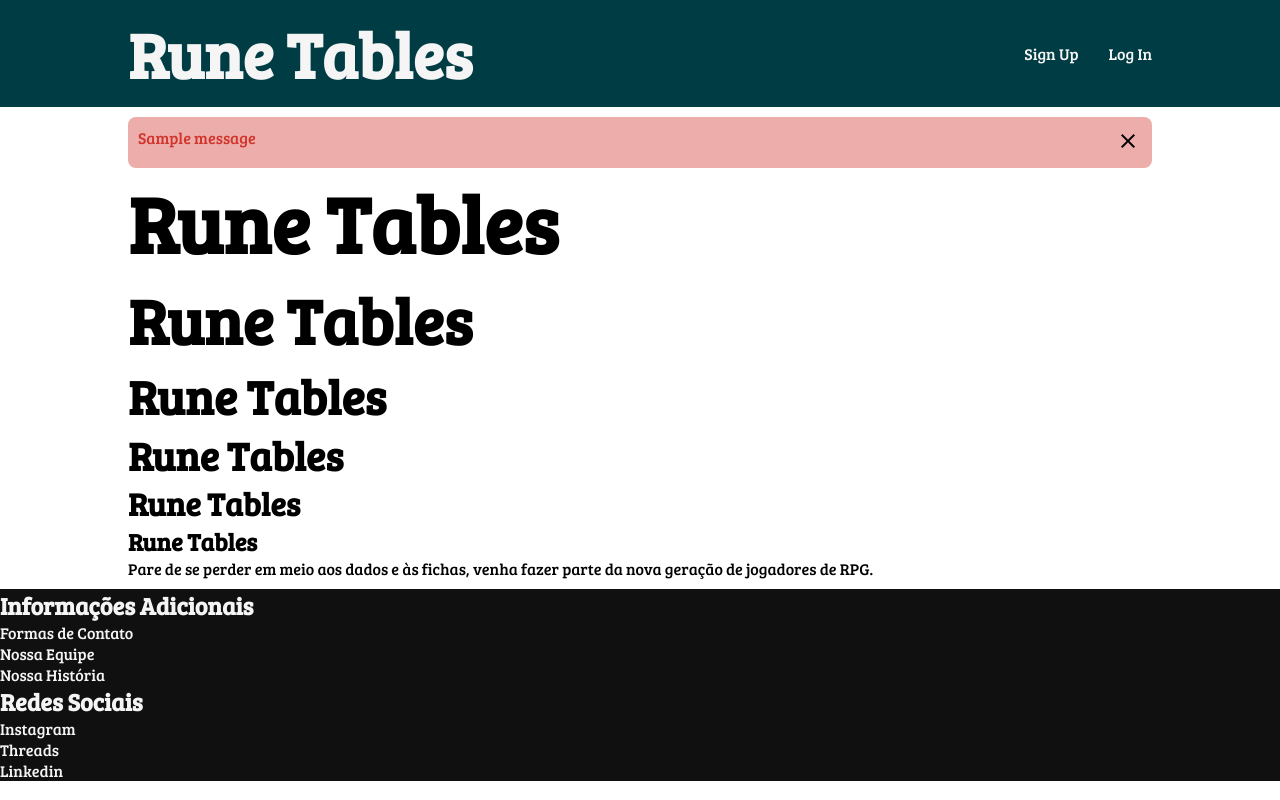
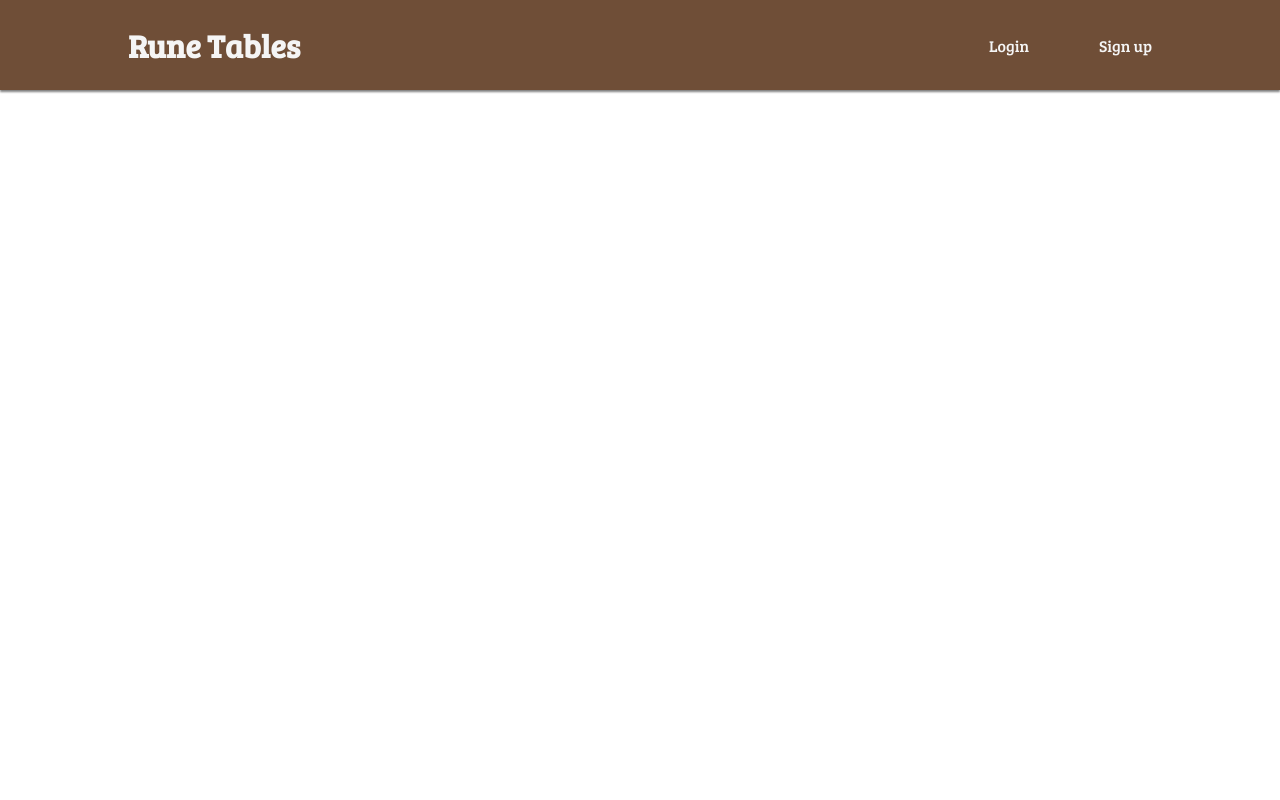
Before and after one commit to VitorMours/CRUD, a Flask app: page / in a window 1280 px wide. Run offline with Flask 3, Linux system fonts and the light colour scheme; tables that the repository leaves empty hold one stand-in row (values such as "Sample post"); one stand-in notice (Sample message) is shown; parts of the project's set-up code (start-up, migrations or seed data) failed here and were passed over.

Commit message:
Recriating front-end focusing in more modularity

```diff
--- a/app/__init__.py
+++ b/app/__init__.py
@@ -4,13 +4,19 @@ from sqlalchemy_utils import database_exists
 from flask_migrate import Migrate
 from .views import views
 from .auth import auth
-from .models import db, migrate, models_classes, User
+from .models import db, migrate, User, Table, Character
 #from .utils import create_tables
+import logging
 
 def create_app():
     app = Flask(__name__)
     app.config['SECRET_KEY'] = 'cuscuz com ovo'
     app.config['SQLALCHEMY_DATABASE_URI'] = 'sqlite:///rune_tables.sqlite3'
+
+    # Setting the application logging handler
+    app.logger.setLevel(logging.INFO)
+    handler = logging.FileHandler('logger.log')
+    app.logger.addHandler(handler)
 
 
     # Registering Blueprints
--- a/app/forms.py
+++ b/app/forms.py
@@ -7,7 +7,7 @@ class SignUpForm(FlaskForm):
        name = StringField("name", validators=[DataRequired()], render_kw={"placeholder":"Your name"})
        email = EmailField("email", validators=[DataRequired()], render_kw={"placeholder":"email"})
        password = PasswordField("password", validators=[DataRequired()], render_kw={"placeholder":"set a password"})
-       check_password = PasswordField("re-enter yout password", validators=[DataRequired()], render_kw={"placeholder":"type your password again"})
+       check_password = PasswordField("check your password", validators=[DataRequired()], render_kw={"placeholder":"type your password again"})
 
 class LoginForm(FlaskForm):
        credential = StringField("credentials", validators=[DataRequired()], render_kw={"placeholder":"Enter your credentials here, nickname or email"})
--- a/app/static/css/base.css
+++ b/app/static/css/base.css
@@ -2,90 +2,64 @@
 
 /* Global and Rooting settings */
 :root{
+    /* Site Font */
     font-family: "Bree Serif", serif;
     font-weight:400;
     font-style:normal;
-    --midnight-green-dark:#003C43;
-    --midnight-green-light:#135D66;
-    --verdigris:#77B0AA;
-    --mint-green:#E3FEF7;
-    --night:#101010;
-    --whitesmoke:whitesmoke;
+
+    /* Color Pallete */
+    --coffee:#6F4E37;
+    --french-beige:#A67B5B;
+    --middle-yellow-red:#ECB176;
+    --light-orange:#FED8B1;
+    --dark-grey:#292929;
+
+    /* Alerts Colors */
     --alert-text:#D0342C;
     --alert:#edaeab;
-    --info
+    --info:#ffffff;
+    --sucess:#98fb98;
+    --sucess-text:#008000;
 }
 * {
     margin:0px;
     padding:0px;
 }
-/* Custom (I forget the name) settings */
-/* TODO: Remember the name of the thigs i make only for me, and use */
-/* Tags settings */
 
-h1 {font-size: 5em;}
-h2 {font-size: 4em;}
-h3 {font-size: 3em;}
-h4 {font-size: 2.5em;}
-h5 {font-size: 2em;}
-h6 {font-size: 1.5em;}
+/* Standard Tags */
+header {
+    background-color:var(--coffee);
+    height:90px;
+    box-shadow: 0px 2px 2px grey;
+}
+ul {
+    display: flex;
+    justify-content: space-between;
+    gap:70px;
+ }
+li {
+    list-style-type:none;
+}
 
 a {
-    color:var(--whitesmoke);
-    text-decoration:none;
+    color:black;
+    text-decoration: none;
 }
-a:hover {
-    font-weight: bold;
+a:hover{
+    text-decoration: underline;
 }
 
-/* Classes settings */
-.content-container {
-    padding: 0vh 10vw;
-    padding-top:10px;
-    padding-bottom:10px;
+
+/* Custom Classes */
+.header-content-container {
+    display: flex;
+    height:90px;
+    align-items: center;
+    justify-content:space-between;
+}
+.content-container{
+    margin:0vh 10vw;
 }
 
-body {
-
-}
-
-header {
-    background-color:var(--midnight-green-dark);
-    color:var(--whitesmoke);
-
-}
-.header-content {
-    display:flex;
-    justify-content:space-between;
-    align-items: center;
-}
-nav {
-    display:flex;
-}
-nav  > ul {
-    display:flex;
-    gap:30px;
-    list-style-type: none;
-}
-
-.flash-messages {
-    padding:10px;
-    border-radius: 8px;
-    list-style: none;
-    background-color:var(--alert);
-    color:var(--alert-text);
-}
-.flash-container {
-    display:flex;
-    justify-content: space-between;
-}
-button {
-    background-color: transparent;
-    border-color: transparent;
-    cursor: pointer;
-}
-footer {
-    background-color:var(--night);
-    color:var(--whitesmoke);
-
-}
+/**/
+/**/
--- /dev/null
+++ b/app/static/css/custom.css
@@ -0,0 +1,17 @@
+/* Custom css attributes and tags */
+
+[whitesmoke] {
+	color:whitesmoke;
+}
+
+[no-decoration]:hover{
+	text-decoration: none;
+}
+
+[logged-navigation] {
+	display:flex;
+	justify-content:space-between;
+	align-content: space-between;
+	width: 85%;
+
+}
--- a/app/templates/base.jinja
+++ /dev/null
@@ -1,24 +0,0 @@
-<!DOCTYPE html>
-<html lang="en">
-<head>
-    <meta charset="UTF-8">
-    <link rel="stylesheet" href="{{ url_for('static', filename="css/base.css") }}">
-    <link rel="stylesheet" href="https://fonts.googleapis.com/css2?family=Material+Symbols+Outlined:opsz,wght,FILL,GRAD@24,400,0,0" />
-    <title>{%  block title %}{% endblock %} - Rune Tables</title>
-</head>
-<body>
-    <header>
-        {% block header %}
-        {% endblock %}
-    </header>
-    <main>
-        {% block main %}
-        {% endblock %}
-    </main>
-    <footer>
-        {% block footer %}
-        {% endblock %}
-    </footer>
-    <script src="{{url_for('static', filename="js/main.js")}}"></script>
-</body>
-</html>
--- a/app/templates/includes/flashes.jinja
+++ /dev/null
@@ -1,12 +0,0 @@
-    {% with messages = get_flashed_messages() %}
-        {% if messages %}
-                <ul class="flash-messages">
-                    {% for message in messages %}
-                        <div class="flash-container">
-                            <li>{{ message }}</li>
-                            <button type="button" class="flash-message-button"><i class="material-symbols-outlined"> close </i></button>
-                        </div>
-                    {% endfor %}
-                </ul>
-        {% endif %}
-    {% endwith %}
--- a/app/templates/includes/header.jinja
+++ /dev/null
@@ -1,11 +0,0 @@
-<div class="content-container">
-  <div class="header-content">
-    <h2>Rune Tables</h2>
-    <nav>
-      <ul> <!-- Colocar aqui embaixo o link pra função d evisualização de sign in-->
-        <li><a href="{{ url_for('views.signup') }}" target="_self">Sign Up</a></li>
-        <li><a href="{{ url_for('views.login') }}" target="_self">Log In</a></li>
-      </ul>
-    </nav>
-    </div>
-</div>
--- a/app/templates/index.jinja
+++ b/app/templates/index.jinja
@@ -1,48 +1,16 @@
-{% extends "base.jinja" %}
+{% extends 'module/extends/base.jinja' %}
 
 {% block title %}Home{% endblock %}
 
 {% block header %}
-  {% include 'includes/header.jinja' %}
+	{% include 'module/includes/standard-header.jinja' %}
 {% endblock %}
+
 {% block main %}
-<div class="content-container">
-  {% include 'includes/flashes.jinja' %}
 
-  <section>
-    <article>
-      <h1>Rune Tables</h1>
-      <h2>Rune Tables</h2>
-      <h3>Rune Tables</h3>
-      <h4>Rune Tables</h4>
-      <h5>Rune Tables</h5>
-      <h6>Rune Tables</h6>
-      <p>
-        Pare de se perder em meio aos dados e às fichas, venha fazer parte da nova geração de jogadores de RPG.
-      </p>
-    </article>
 
-</section>
-
-</div>
 
 {% endblock %}
 
 {% block footer %}
-<div>
-  <h6>Informações Adicionais</h6>
-  <ul>
-      <li><a href="" target="_self">Formas de Contato</a></li>
-      <li><a href="" target="_self">Nossa Equipe</a></li>
-      <li><a href="" target="_self">Nossa História</a></li>
-  </ul>
-</div>
-<div>
-  <h6>Redes Sociais</h6>
-  <ul>
-      <li><a href="" target="_blank">Instagram</a></li>
-      <li><a href="" target="_blank">Threads</a></li>
-      <li><a href="" target="_blank">Linkedin</a></li>
-  </ul>
-</div>
 {% endblock %}
--- /dev/null
+++ b/app/templates/module/extends/base.jinja
@@ -0,0 +1,37 @@
+<!DOCTYPE html>
+<html lang="pt-br">
+<head>
+    <meta charset="UTF-8">
+    <link rel="stylesheet" href="{{ url_for('static', filename="css/base.css") }}">
+    <link rel="stylesheet" href="{{ url_for('static', filename="css/custom.css") }}">
+    <link rel="stylesheet" href="https://fonts.googleapis.com/css2?family=Material+Symbols+Outlined:opsz,wght,FILL,GRAD@24,400,0,0" />
+    <title>{%  block title %}{% endblock %} - Rune Tables</title>
+</head>
+<body>
+        <header>
+            <div class="content-container">
+                <div class="header-content-container">
+                    {% block header %}
+
+                    {% endblock %}
+                </div>
+            </div>
+        </header>
+        <main>
+            <div class="content-container">
+                {% block main %}
+
+                {% endblock %}
+            </div>
+
+        </main>
+        <footer>
+            <div class="content-container">
+                {% block footer %}
+
+                {% endblock %}
+            </div>
+        </footer>
+        <script src="{{url_for('static', filename="js/main.js")}}"></script>
+</body>
+</html>
--- /dev/null
+++ b/app/templates/module/includes/standard-header.jinja
@@ -0,0 +1,9 @@
+<a href="{{ url_for('views.index') }}" no-decoration>
+	<h1 whitesmoke >Rune Tables</h1>
+</a>
+<nav>
+	<ul>
+		<li><a whitesmoke href="{{ url_for('views.login') }}">Login</a></li>
+		<li><a whitesmoke href="{{ url_for('views.signup') }}">Sign up</a></li>
+	</ul>
+</nav>
--- /dev/null
+++ b/app/utils.py
@@ -0,0 +1,3 @@
+# Deixar isso daqui, poderia servir como um meio de criar o logger a parte da aplicação
+# e a parte de todas as visualizações chamando apenas funçoes específicas para que fornecam
+# o log necessário, e de maneira limpa.
--- a/app/views.py
+++ b/app/views.py
@@ -1,9 +1,8 @@
 from flask import Flask, request, jsonify, render_template, Blueprint, flash, redirect, session, g, url_for, current_app
+from .models import User, Table, Character, db
+from .forms import SignUpForm, LoginForm
 from functools import wraps
-from .forms import SignUpForm, LoginForm
-from .models import User, Table, Character, db
-
-
+import logging
 
 views = Blueprint("views", __name__)
 
@@ -13,47 +12,56 @@ def login_required(f):
         if 'logged_in' in session:
             return f(*args, **kwargs)
         else:
-            flash("You need to login first")
+            flash("You need to login first", 'alert')
             return redirect( url_for("views.index"))
     return wrap
 
 
 
-@views.get("/")
+@views.route("/")
 def index():
     return render_template("index.jinja")
 
 @views.route("/signup", methods = ["GET", "POST"])
 def signup():
-    if request.method == "POST":
-        name = request.form['name']
-        email = request.form['email']
-        password = request.form['password']
-
-        user = User(
-                name = request.form['name'],
-                email = request.form['email'],
-                password = request.form['password'],
-                )
-
-        db.session.add(user)
-        db.session.commit()
-
-        return redirect(url_for("views.homepage"))
-
-    if request.method == "GET":
-        form = SignUpForm()
-        return render_template("signup.jinja", form=form)
-
+    form = SignUpForm()
+    if request.method == 'GET':
+        return render_template('signup.jinja', form = form)
+    elif request.method == "POST":
+        if form.validate_on_submit():
+            current_app.logger.info(f"Cadastro do usuário com informações:\nName: {request.form['name']}\nEmail: {request.form['email']}")
+            return redirect(url_for('views.homepage'))
 
 @views.route("/login")
 def login():
     return render_template("login.jinja")
 
 
+@views.route("/homepage")
+def homepage():
+    return render_template('homepage.jinja')
 
 
 
-@views.route("/homepage/")
-def homepage():
-    return "Homepage"
+@views.route("/tables")
+def tables():
+    return "Tables"
+
+@views.route("/games")
+def games():
+    return "games"
+
+
+@views.route("/private_games")
+def private_games():
+    return "private_games"
+
+
+@views.route("/profile")
+def profile():
+    return "profile"
+
+
+@views.route("/logout")
+def logout():
+    return "logout"
```
Also changed, not shown: app/models.py (+18 -24 lines), app/templates/homepage.jinja (+16 -1 lines), app/templates/login.jinja (+12 -0 lines), app/templates/module/includes/logged-header.jinja (added, +14 -0 lines), app/templates/signup.jinja (+24 -29 lines), tests/test_mock.py (added, +5 -0 lines), app/templates/module/includes/flashes.jinja (added).
